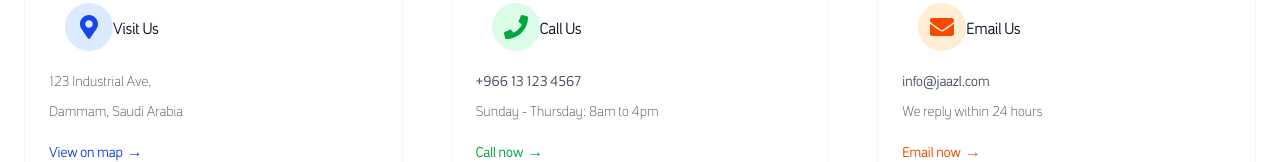
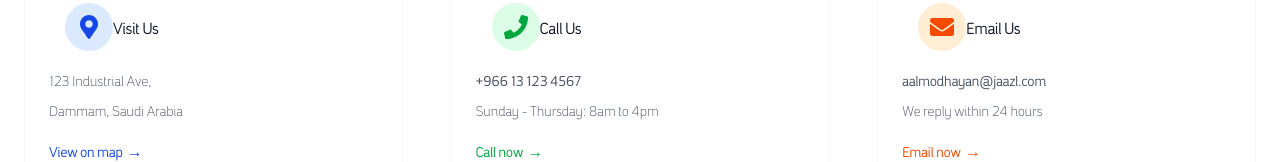
Before and after one commit to JAAZL-Hub/jaazl-website, a Next.js app in the folder jaazl-frontend/: page /contact in a window 1280 px wide. Shown: the part 529-691 px from the top of the page. Built offline with nearby package versions, Linux system fonts and the light colour scheme; no server answers.

Commit message:
Update email from info@jaazl.com to aalmodhayan@jaazl.com for testing

```diff
--- a/jaazl-frontend/src/app/contact/page.tsx
+++ b/jaazl-frontend/src/app/contact/page.tsx
@@ -215,10 +215,10 @@ export default function ContactPage() {
                     <>
                       <p>
                         <a
-                          href="mailto:info@jaazl.com"
+                          href="mailto:aalmodhayan@jaazl.com"
                           className="font-medium hover:text-blue-700 transition-colors"
                         >
-                          info@jaazl.com
+                          aalmodhayan@jaazl.com
                         </a>
                       </p>
                       <p>{language === 'en' ? 'We reply within 24 hours' : 'نرد خلال ٢٤ ساعة'}</p>
@@ -226,7 +226,7 @@ export default function ContactPage() {
                   )}
                 </div>
                 <a
-                  href={`mailto:${email || 'info@jaazl.com'}`}
+                  href={`mailto:${email || 'aalmodhayan@jaazl.com'}`}
                   className="inline-flex items-center mt-4 text-orange-600 font-medium hover:text-orange-700 transition-colors group-hover:text-orange-800"
                 >
                   {language === 'en' ? 'Email now' : 'أرسل الآن'}
@@ -258,7 +258,7 @@ export default function ContactPage() {
                 <input type="hidden" name="form-name" value="contact" />
                 <input type="hidden" name="bot-field" />
                 {/* Hidden field for email notification */}
-                <input type="hidden" name="recipient" value="info@jaazl.com" />
+                <input type="hidden" name="recipient" value="aalmodhayan@jaazl.com" />
                 <div className="grid grid-cols-1 md:grid-cols-2 gap-6">
                   {/* Name Field - Enhanced */}
                   <div className="group">
```
Also changed, not shown: 1 other file (tests, documents, lock files or other folders).
